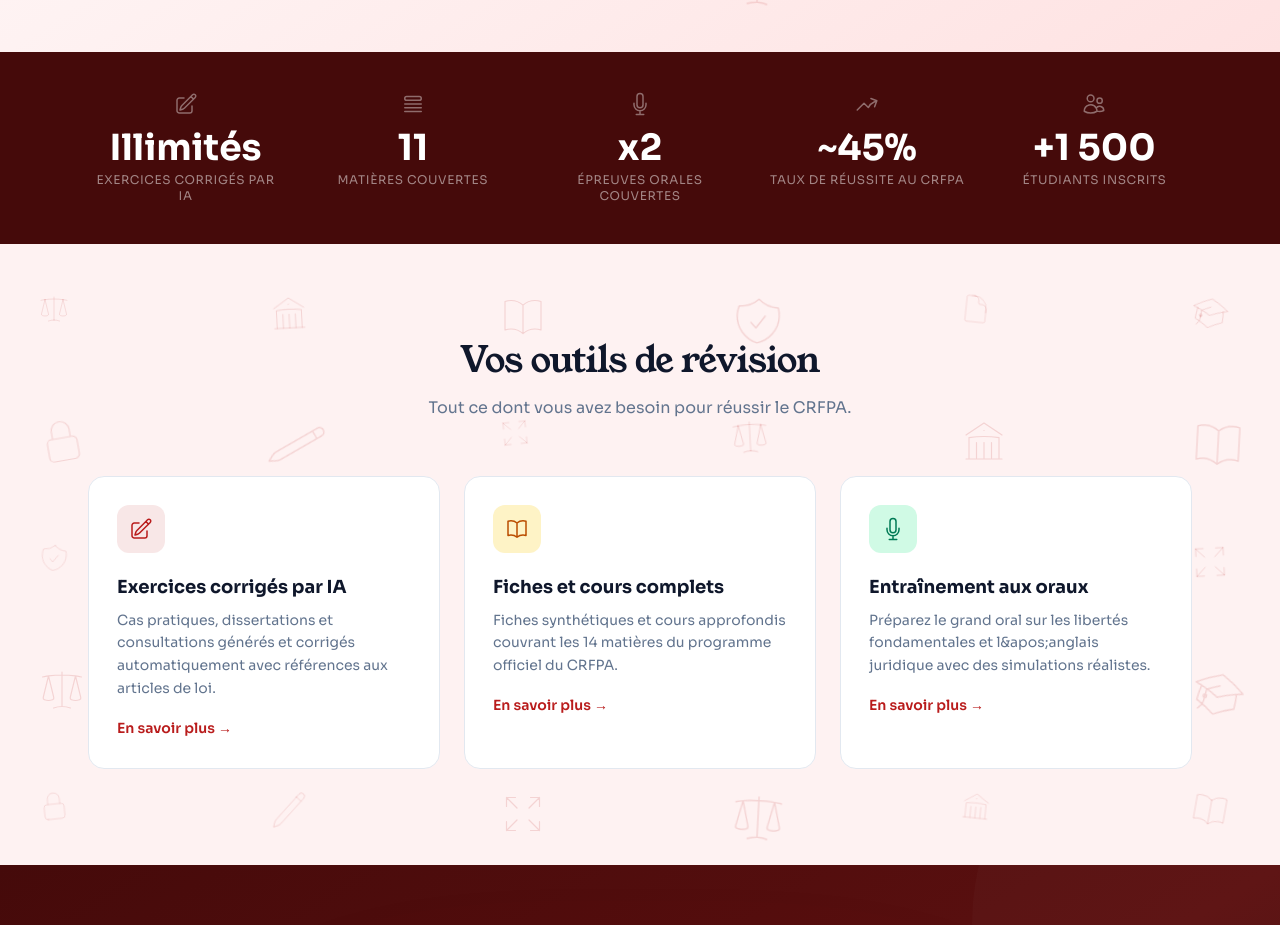
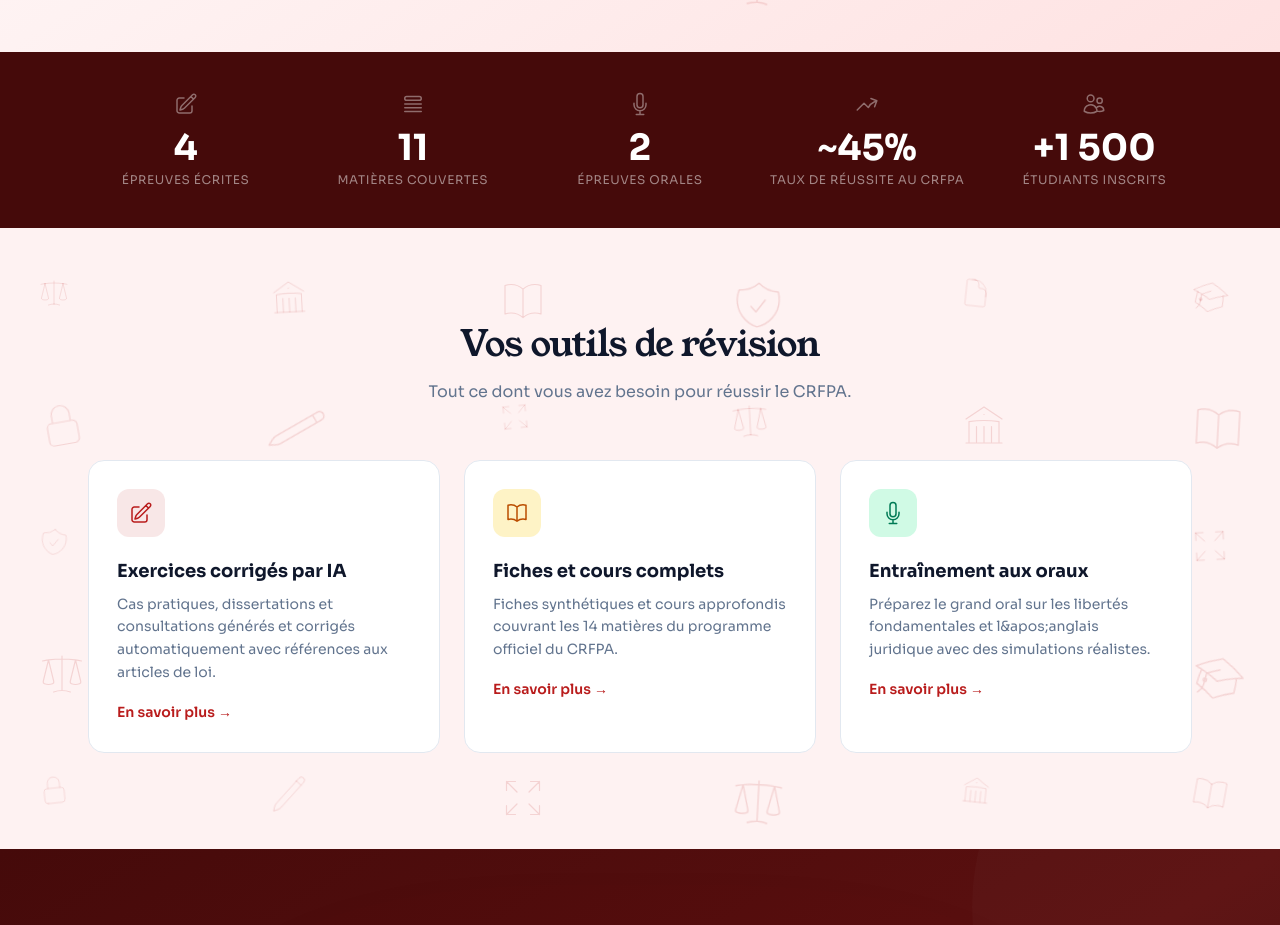
Before and after one commit to loicgautierbp-cpu/prepa-crfpa, a Next.js app: page / in a window 1280 px wide. Shown: the part 820-1745 px from the top of the page. Built offline with nearby package versions, Linux system fonts and the light colour scheme; no server answers.

Commit message:
Stats: 4 epreuves ecrites + 2 epreuves orales

```diff
--- a/src/app/page.jsx
+++ b/src/app/page.jsx
@@ -74,9 +74,9 @@ export default function HomePage() {
         <div className="max-w-6xl mx-auto px-4 sm:px-6">
           <div className="grid grid-cols-2 md:grid-cols-5 gap-8 text-center">
             {[
-              { value: 'Illimités', label: 'Exercices corrigés par IA', svg: <svg className="w-6 h-6" fill="none" viewBox="0 0 24 24" stroke="currentColor" strokeWidth="1.5"><path strokeLinecap="round" strokeLinejoin="round" d="m16.862 4.487 1.687-1.688a1.875 1.875 0 1 1 2.652 2.652L10.582 16.07a4.5 4.5 0 0 1-1.897 1.13L6 18l.8-2.685a4.5 4.5 0 0 1 1.13-1.897l8.932-8.931Zm0 0L19.5 7.125M18 14v4.75A2.25 2.25 0 0 1 15.75 21H5.25A2.25 2.25 0 0 1 3 18.75V8.25A2.25 2.25 0 0 1 5.25 6H10" /></svg> },
+              { value: '4', label: 'Épreuves écrites', svg: <svg className="w-6 h-6" fill="none" viewBox="0 0 24 24" stroke="currentColor" strokeWidth="1.5"><path strokeLinecap="round" strokeLinejoin="round" d="m16.862 4.487 1.687-1.688a1.875 1.875 0 1 1 2.652 2.652L10.582 16.07a4.5 4.5 0 0 1-1.897 1.13L6 18l.8-2.685a4.5 4.5 0 0 1 1.13-1.897l8.932-8.931Zm0 0L19.5 7.125M18 14v4.75A2.25 2.25 0 0 1 15.75 21H5.25A2.25 2.25 0 0 1 3 18.75V8.25A2.25 2.25 0 0 1 5.25 6H10" /></svg> },
               { value: '11', label: 'Matières couvertes', svg: <svg className="w-6 h-6" fill="none" viewBox="0 0 24 24" stroke="currentColor" strokeWidth="1.5"><path strokeLinecap="round" strokeLinejoin="round" d="M3.75 12h16.5m-16.5 3.75h16.5M3.75 19.5h16.5M5.625 4.5h12.75a1.875 1.875 0 0 1 0 3.75H5.625a1.875 1.875 0 0 1 0-3.75Z" /></svg> },
-              { value: 'x2', label: 'Épreuves orales couvertes', svg: <svg className="w-6 h-6" fill="none" viewBox="0 0 24 24" stroke="currentColor" strokeWidth="1.5"><path strokeLinecap="round" strokeLinejoin="round" d="M12 18.75a6 6 0 0 0 6-6v-1.5m-6 7.5a6 6 0 0 1-6-6v-1.5m6 7.5v3.75m-3.75 0h7.5M12 15.75a3 3 0 0 1-3-3V4.5a3 3 0 1 1 6 0v8.25a3 3 0 0 1-3 3Z" /></svg> },
+              { value: '2', label: 'Épreuves orales', svg: <svg className="w-6 h-6" fill="none" viewBox="0 0 24 24" stroke="currentColor" strokeWidth="1.5"><path strokeLinecap="round" strokeLinejoin="round" d="M12 18.75a6 6 0 0 0 6-6v-1.5m-6 7.5a6 6 0 0 1-6-6v-1.5m6 7.5v3.75m-3.75 0h7.5M12 15.75a3 3 0 0 1-3-3V4.5a3 3 0 1 1 6 0v8.25a3 3 0 0 1-3 3Z" /></svg> },
               { value: '~45%', label: "Taux de réussite au CRFPA", svg: <svg className="w-6 h-6" fill="none" viewBox="0 0 24 24" stroke="currentColor" strokeWidth="1.5"><path strokeLinecap="round" strokeLinejoin="round" d="M2.25 18 9 11.25l4.306 4.306a11.95 11.95 0 0 1 5.814-5.518l2.74-1.22m0 0-5.94-2.281m5.94 2.28-2.28 5.941" /></svg> },
               { value: '+1 500', label: 'Étudiants inscrits', svg: <svg className="w-6 h-6" fill="none" viewBox="0 0 24 24" stroke="currentColor" strokeWidth="1.5"><path strokeLinecap="round" strokeLinejoin="round" d="M15 19.128a9.38 9.38 0 0 0 2.625.372 9.337 9.337 0 0 0 4.121-.952 4.125 4.125 0 0 0-7.533-2.493M15 19.128v-.003c0-1.113-.285-2.16-.786-3.07M15 19.128v.106A12.318 12.318 0 0 1 8.624 21c-2.331 0-4.512-.645-6.374-1.766l-.001-.109a6.375 6.375 0 0 1 11.964-3.07M12 6.375a3.375 3.375 0 1 1-6.75 0 3.375 3.375 0 0 1 6.75 0Zm8.25 2.25a2.625 2.625 0 1 1-5.25 0 2.625 2.625 0 0 1 5.25 0Z" /></svg> },
             ].map((stat, i) => (
```
